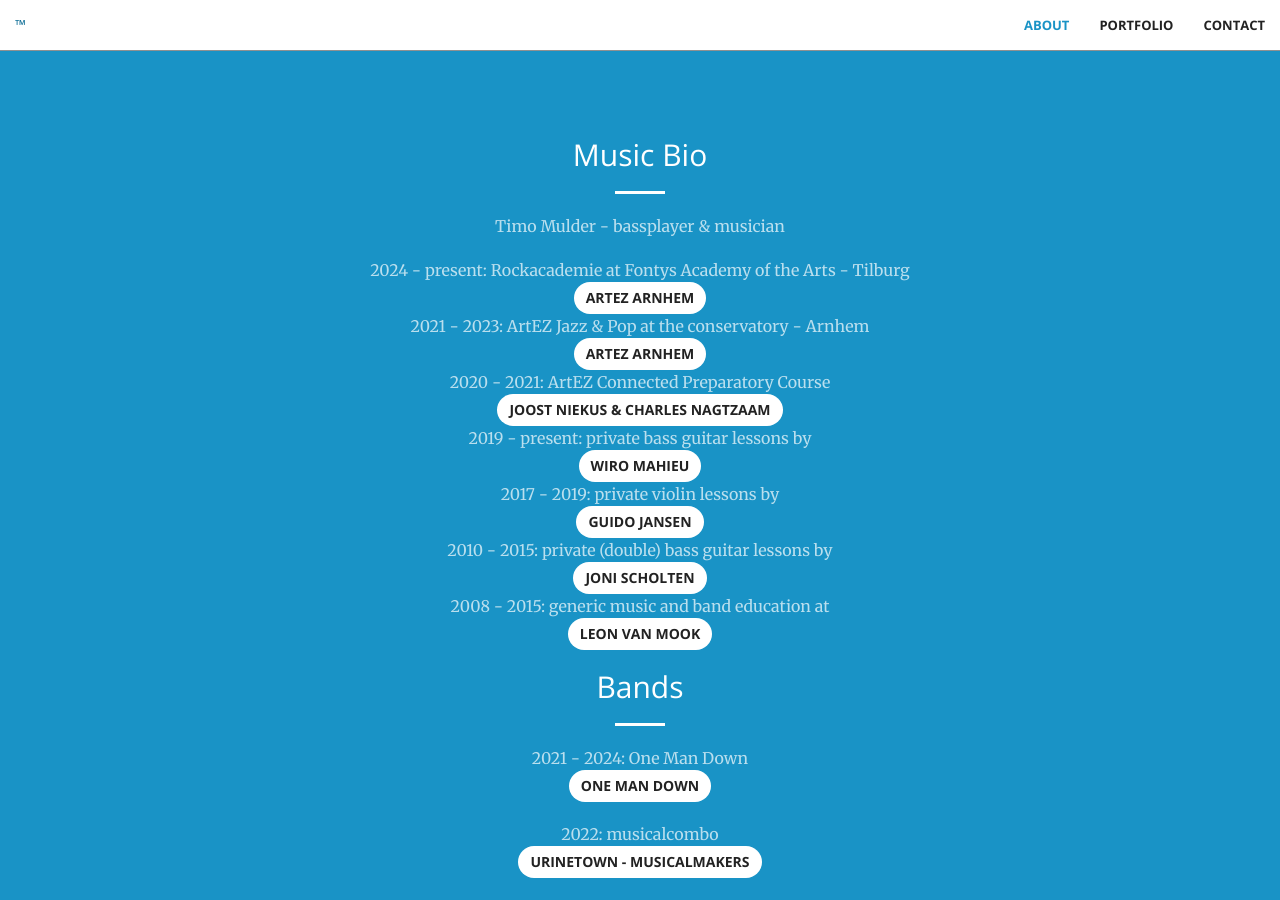
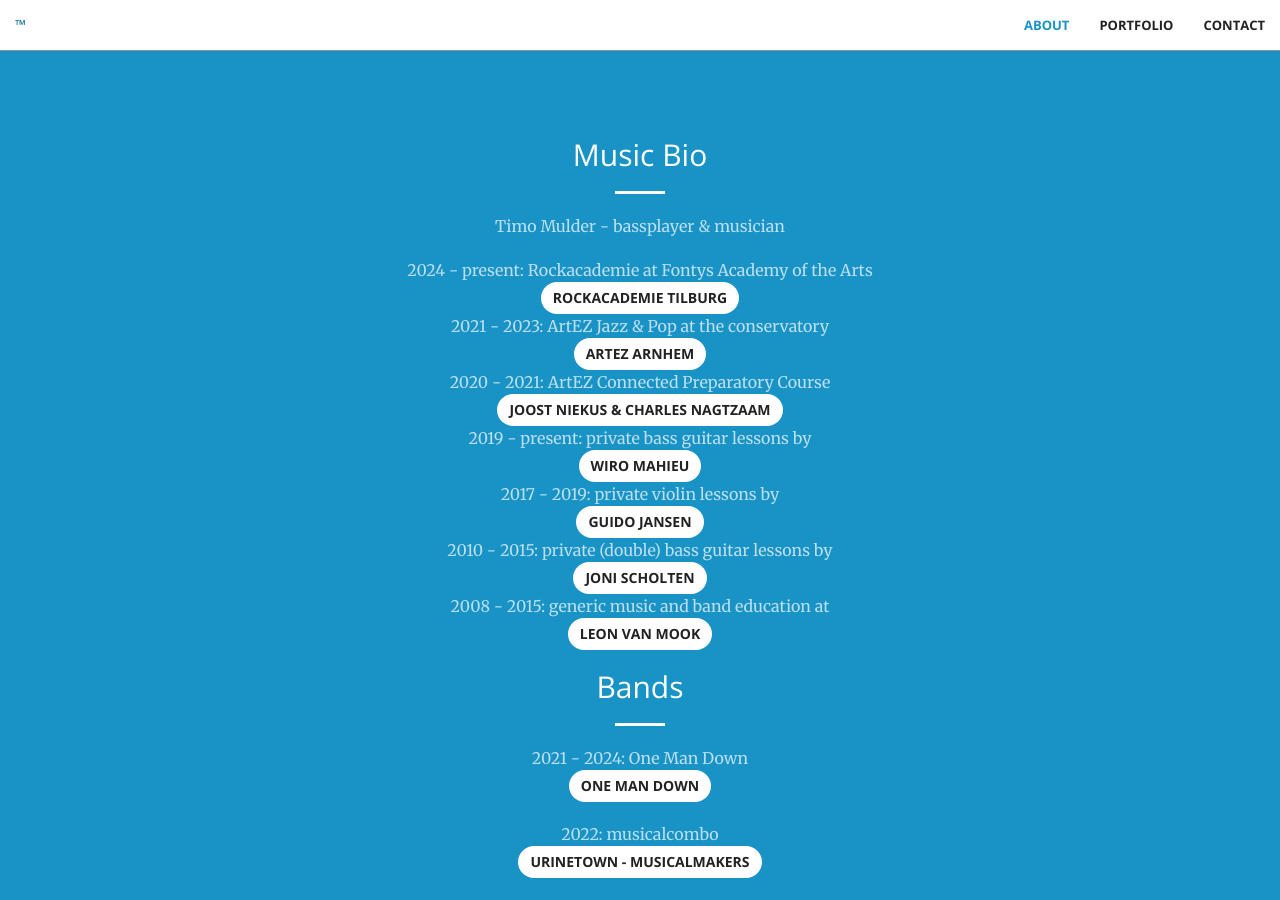
Before and after one commit to tgmulder/tgmulder.github.io, a Jekyll site: the page built from index.html, in a window 1280 px wide and 900 px high, scrolled down 862 px. Built offline with Jekyll 4.4.1, drawn with Linux system fonts in a browser that asks for light colours; a style sheet for code colours, icons or effects is not loaded.

```diff
--- a/_includes/call-to-action.html
+++ b/_includes/call-to-action.html
@@ -6,8 +6,8 @@
                               <hr class="light">
               <p class="text-faded">Timo Mulder - bassplayer & musician</br>
               <p class="text-faded">
-				2024 - present: Rockacademie at Fontys Academy of the Arts - Tilburg </br> <a href="https://www.fontys.nl/Opleidingen/Muziek-Rockacademie-bachelor-voltijd.htm" target="_blank" class="btn btn-default btn">Artez Arnhem</a></br>
-				2021 - 2023: ArtEZ Jazz & Pop at the conservatory - Arnhem </br> <a href="https://www.artez.nl/en/course/jazz-pop-arnhem" target="_blank" class="btn btn-default btn">Artez Arnhem</a></br>
+				2024 - present: Rockacademie at Fontys Academy of the Arts</br> <a href="https://www.fontys.nl/Opleidingen/Muziek-Rockacademie-bachelor-voltijd.htm" target="_blank" class="btn btn-default btn">Rockacademie Tilburg</a></br>
+				2021 - 2023: ArtEZ Jazz & Pop at the conservatory</br> <a href="https://www.artez.nl/en/course/jazz-pop-arnhem" target="_blank" class="btn btn-default btn">Artez Arnhem</a></br>
                 2020 - 2021: ArtEZ Connected Preparatory Course </br><a href="https://www.artez.nl/opleidingen/externe-vooropleiding" target="_blank" class="btn btn-default btn"> Joost Niekus & Charles Nagtzaam</a></br>
                 2019 - present: private bass guitar lessons by </br><a href="http://wiromahieu.com" target="_blank" class="btn btn-default btn"> Wiro Mahieu</a></br>
                 2017 - 2019: private violin lessons by </br><a href="http://vioollesnijmegen.nl" target="_blank" class="btn btn-default btn"> Guido Jansen</a></br>
```
